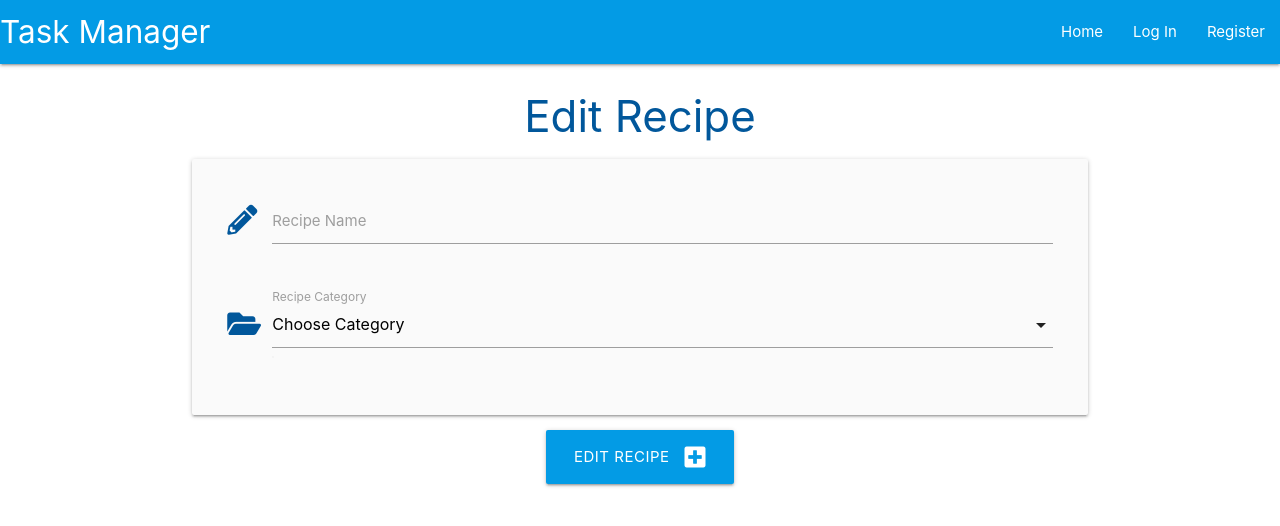
After one commit to Jade-Quinn/recipely, a Flask app: template templates/edit_recipe.html in a window 1280 px wide. The commit adds this page. Shown: the top 526 px of the page. Run offline with Flask 2, Linux system fonts and the light colour scheme; the template is opened without the code that fills it, so the values that code supplies are empty; some libraries are stand-ins or nearby versions.

Commit message:
(feat): Wire up recipe edit button

```diff
--- a/app.py
+++ b/app.py
@@ -109,6 +109,12 @@ def add_recipe():
     return render_template("add_recipe.html", categories=categories)
 
 
+@app.route("/edit_recipe/<recipe_id>", methods=["GET", "POST"])
+def edit_recipe(recipe_id):
+    recipe = mongo.db.recipes.find_one({"_id": ObjectId(recipe_id)})
+    categories = mongo.db.categories.find().sort("category_name", 1)
+    return render_template("edit_recipe.html", recipe=recipe, categories=categories)
+
 
 if __name__ == "__main__":
     app.run(host=os.environ.get("IP"),
--- /dev/null
+++ b/templates/edit_recipe.html
@@ -0,0 +1,41 @@
+{% extends "base.html" %}
+{% block content %}
+
+<h3 class="light-blue-text text-darken-4 center-align">Edit Recipe</h3>
+
+<div class="row card-panel grey lighten-5">
+    <form class="col s12" method="POST" action="{{ url_for('edit_recipe', recipe_id=recipe._id) }}">
+        <div class="row">
+            <div class="input-field col s12">
+                <i class="fas fa-pencil-alt prefix light-blue-text text-darken-4"></i>
+                <input id="recipe_name" name="recipe_name" minlength="5" maxlength="50" type="text" class="validate"
+                    required>
+                <label for="recipe_name">Recipe Name</label>
+            </div>
+        </div>
+
+        <div class="row">
+            <div class="input-field col s12">
+                <i class="fas fa-folder-open prefix light-blue-text text-darken-4"></i>
+                <select id="category_name" name="category_name" class="validate" required>
+                    <option value="" disabled selected>Choose Category</option>
+                    {% for category in categories %}
+                    <option value="{{ category.category_name }}">{{ category.category_name }}</option>
+                    {% endfor %}
+                </select>
+                <label for="category_name">Recipe Category</label>
+            </div>
+        </div>
+    </form>
+</div>
+
+<!-- submit button -->
+<div class="row">
+    <div class="col s12 center-align">
+        <button type="submit" class="btn-large light-blue darken-1 text-shadow">
+            Edit Recipe <i class="fas fa-plus-square right"></i>
+        </button>
+    </div>
+</div>
+
+{% endblock %}
--- a/templates/recipes.html
+++ b/templates/recipes.html
@@ -21,7 +21,7 @@
         </div>
         <div class="col s3">
             <a href="" class="btn-small green accent-4">Done</a>
-            <a href="" class="btn-small light-blue lighten-1">Edit</a>
+            <a href="{{ url_for('edit_recipe', recipe_id=recipe._id) }}" class="btn-small light-blue lighten-1">Edit</a>
         </div>
     </div>
     {% endfor %}
```
